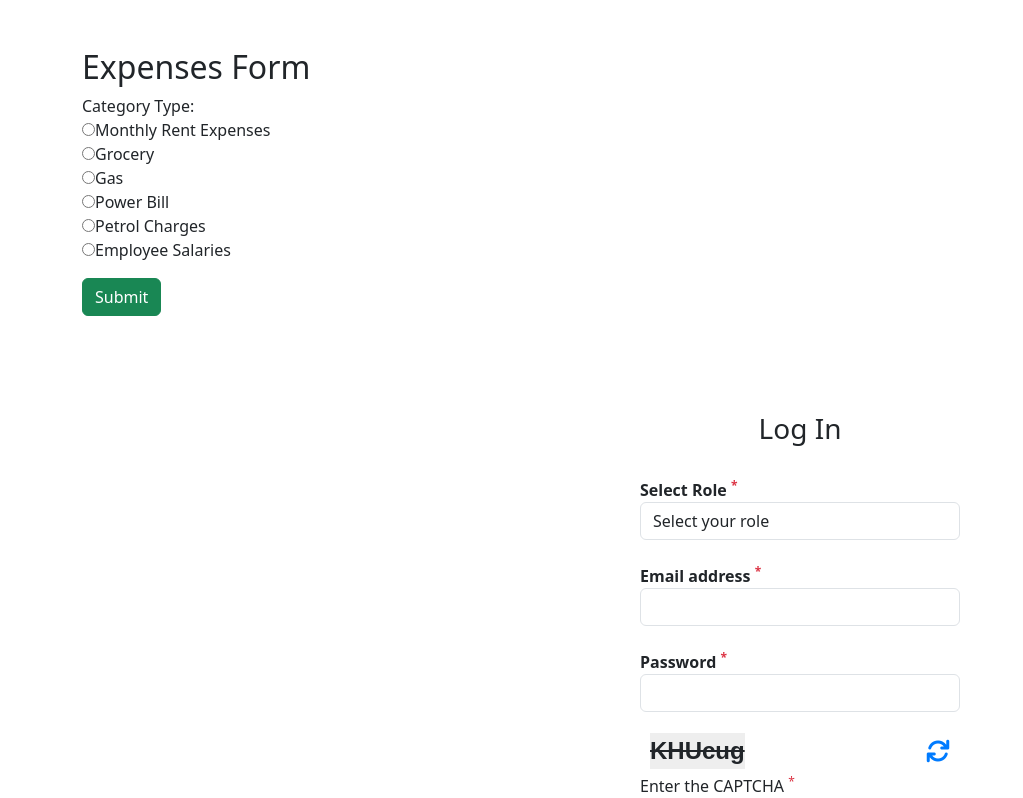
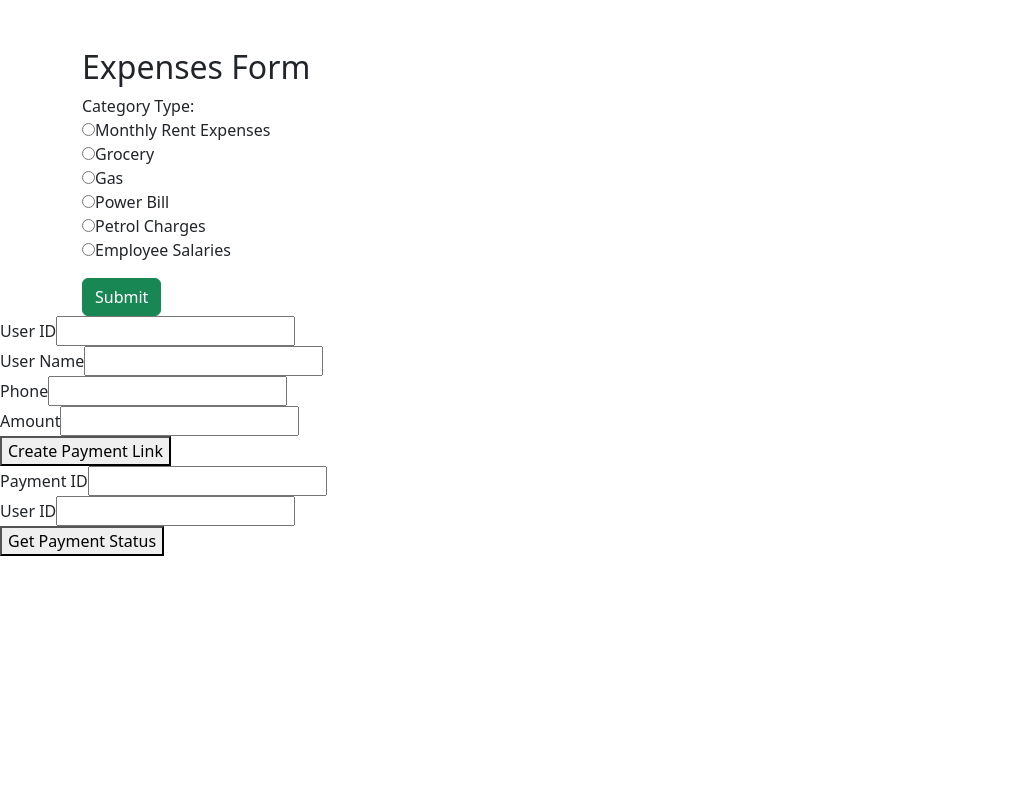
Before and after one commit to charankuramana09/SHM-Frontend, an Angular app in the folder my-angular-app/: page / in a window 1280 px wide. Shown: the top 798 px of the page, without its empty margins (0-1023 px from the left). Built offline with nearby package versions, Linux system fonts and the light colour scheme.

Commit message:
payment form updated

```diff
--- a/my-angular-app/src/app/app.component.html
+++ b/my-angular-app/src/app/app.component.html
@@ -4,7 +4,8 @@
 <!-- <app-company-invoice-generation/> -->
  <!-- <app-hostel-members-dashboard/> -->
  <!-- <app-payment-history/> -->
-  <app-login-form/>
+  <!-- <app-login-form/> -->
+   <app-payment-form></app-payment-form>
 </main>
 
-<router-outlet></router-outlet>
+<!-- <router-outlet></router-outlet> -->
--- a/my-angular-app/src/app/app.module.ts
+++ b/my-angular-app/src/app/app.module.ts
@@ -12,6 +12,7 @@ import { RouterModule } from '@angular/router';
 import { LoginFormComponent } from './login-form/login-form.component';
 import { SignupFormComponent } from './signup-form/signup-form.component';
 import { ExpenseFormComponent } from './expense-form/expense-form.component';
+import { PaymentFormComponent } from './payment-form/payment-form.component';
 
 @NgModule({
   declarations: [
@@ -21,7 +22,8 @@ import { ExpenseFormComponent } from './expense-form/expense-form.component';
     PaymentHistoryComponent,
     LoginFormComponent,
     SignupFormComponent,
-    ExpenseFormComponent
+    ExpenseFormComponent,
+    PaymentFormComponent
   ],
   imports: [
     BrowserModule,
--- a/my-angular-app/src/app/expense-form/expense-form.component.ts
+++ b/my-angular-app/src/app/expense-form/expense-form.component.ts
@@ -1,5 +1,5 @@
 import { Component, OnInit } from '@angular/core';
-import { ActivatedRoute } from '@angular/router'; // Import ActivatedRoute
+import { ActivatedRoute } from '@angular/router';
 import { ExpenseService } from '../expense.service';
 
 @Component({
@@ -11,7 +11,7 @@ export class ExpenseFormComponent implements OnInit {
   usersArray: any[] = [];
   categories = ['Monthly Rent Expenses', 'Grocery', 'Gas', 'Power Bill', 'Petrol Charges', 'Employee Salaries'];
   selectedCategory = '';
-  changingCategory = false; // New state to control the category change overlay
+  changingCategory = false;
   items = [{ itemDescription: '', quantity: 1, unitPrice: 0 }];
   salaries = [{ empId: '', empName: '', salary: 0, salaryDate: '' }];
   receiptAttached = '';
@@ -22,8 +22,8 @@ export class ExpenseFormComponent implements OnInit {
     this.route.queryParams.subscribe(params => {
       if (params.user) {
         try {
-          this.usersArray = JSON.parse(params.user);
-          console.log(this.usersArray);
+          this.salaries = JSON.parse(params.user);
+          console.log(this.salaries);
         } catch (error) {
           console.error('Error parsing user data:', error);
         }
@@ -94,11 +94,17 @@ export class ExpenseFormComponent implements OnInit {
         salaryDate: salary.salaryDate
       }));
 
-      this.expenseService.createEmployeeSalaries(employeeSalaries).subscribe(response => {
-        console.log('Employee Salaries Saved:', response);
-      }, error => {
-        console.error('Error saving employee salaries:', error);
-      });
+      console.log('Employee Salaries Data:', employeeSalaries);
+      console.log('Request Payload:', JSON.stringify(employeeSalaries));
+
+      this.expenseService.createEmployeeSalaries(employeeSalaries).subscribe(
+        response => {
+          console.log('Employee Salaries Saved:', response);
+        },
+        error => {
+          console.error('Error saving employee salaries:', error);
+        }
+      );
     } else {
       const expense = {
         ...form.value,
@@ -109,11 +115,14 @@ export class ExpenseFormComponent implements OnInit {
         receiptReason: this.receiptAttached === 'no' ? form.value.receiptReason : ''
       };
 
-      this.expenseService.createExpense(expense).subscribe(response => {
-        console.log('Expense Saved:', response);
-      }, error => {
-        console.error('Error saving expense:', error);
-      });
+      this.expenseService.createExpense(expense).subscribe(
+        response => {
+          console.log('Expense Saved:', response);
+        },
+        error => {
+          console.error('Error saving expense:', error);
+        }
+      );
     }
   }
 }
--- a/my-angular-app/src/app/expense.service.ts
+++ b/my-angular-app/src/app/expense.service.ts
@@ -15,6 +15,7 @@ export class ExpenseService {
   }
 
   createEmployeeSalaries(salaries: any[]): Observable<any> {
-    return this.http.post(`${this.baseUrl}/employee`, salaries);
+    const payload = { salaries }; // Wrap the array in an object
+    return this.http.post(`${this.baseUrl}/employee`, payload);
   }
 }
--- /dev/null
+++ b/my-angular-app/src/app/payment-form/payment-form.component.html
@@ -0,0 +1,41 @@
+<form (ngSubmit)="onSubmit(paymentForm)" #paymentForm="ngForm">
+    <div>
+      <label for="userId">User ID</label>
+      <input type="text" id="userId" name="userId" ngModel required>
+    </div>
+    <div>
+      <label for="userName">User Name</label>
+      <input type="text" id="userName" name="userName" ngModel required>
+    </div>
+    <div>
+      <label for="phone">Phone</label>
+      <input type="text" id="phone" name="phone" ngModel required>
+    </div>
+    <div>
+      <label for="amount">Amount</label>
+      <input type="number" id="amount" name="amount" ngModel required>
+    </div>
+    <button type="submit">Create Payment Link</button>
+  </form>
+
+  <div *ngIf="paymentLink">
+    <p>Payment Link: <a [href]="paymentLink" target="_blank">{{ paymentLink }}</a></p>
+  </div>
+
+  <!-- New section for fetching payment status -->
+  <form (ngSubmit)="getPaymentStatus(paymentId.value, userIdForStatus.value)">
+    <div>
+      <label for="paymentId">Payment ID</label>
+      <input type="text" id="paymentId" #paymentId required>
+    </div>
+    <div>
+      <label for="userIdForStatus">User ID</label>
+      <input type="text" id="userIdForStatus" #userIdForStatus required>
+    </div>
+    <button type="submit">Get Payment Status</button>
+  </form>
+
+  <div *ngIf="paymentStatus">
+    <p>Payment Status: {{ paymentStatus.status }}</p>
+    <p>Payment Message: {{ paymentStatus.message }}</p>
+  </div>
--- /dev/null
+++ b/my-angular-app/src/app/payment-form/payment-form.component.ts
@@ -0,0 +1,45 @@
+import { Component } from '@angular/core';
+import { HttpClient, HttpParams } from '@angular/common/http';
+
+@Component({
+  selector: 'app-payment-form',
+  templateUrl: './payment-form.component.html',
+  styleUrls: ['./payment-form.component.scss']
+})
+export class PaymentFormComponent {
+  paymentLink: string | null = null;
+  paymentStatus: any = null;
+  private backendUrl = 'http://localhost:8082/payment';
+
+  constructor(private http: HttpClient) {}
+
+  onSubmit(paymentForm: any) {
+    const formData = paymentForm.value;
+
+    let params = new HttpParams()
+      .set('userId', formData.userId)
+      .set('userName', formData.userName)
+      .set('phone', formData.phone)
+      .set('amount', formData.amount);
+
+    this.http.post(`${this.backendUrl}/createLink`, null, { params, responseType: 'text' })
+      .subscribe(response => {
+        this.paymentLink = response;
+      }, error => {
+        console.error('Error creating payment link:', error);
+      });
+  }
+
+  getPaymentStatus(paymentId: string, userId: string) {
+    let params = new HttpParams()
+      .set('paymentId', paymentId)
+      .set('userId', userId);
+
+    this.http.get<any>(`${this.backendUrl}/getPaymentStatus`, { params })
+      .subscribe(response => {
+        this.paymentStatus = response;
+      }, error => {
+        console.error('Error fetching payment status:', error);
+      });
+  }
+}
```
Also changed, not shown: my-angular-app/src/app/payment-form/payment-form.component.scss (added), 1 other file (tests, documents, lock files or other folders).
